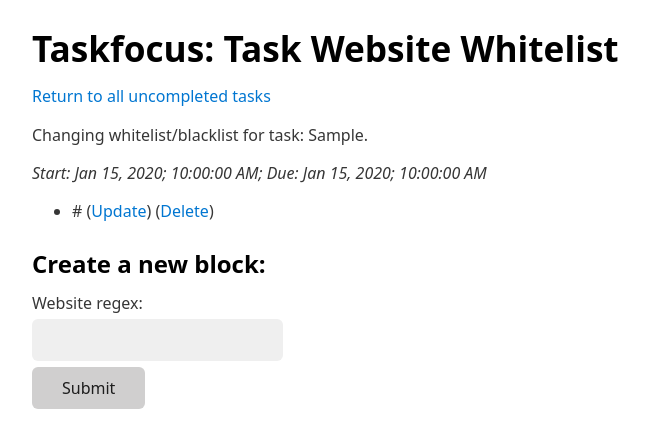
After one commit to bkf2020/taskfocus, a Django app: page /tasks/1/websites/ in a window 1280 px wide. The commit adds this page. Shown: the top 448 px of the page, without its empty margins (208-857 px from the left). Run offline with Django 5.2, Linux system fonts and the light colour scheme; tables that the repository leaves empty hold one stand-in row (values such as "Sample post").

Commit message:
Allow users to add/modify website blocks/whitelist

```diff
--- a/tasks/forms.py
+++ b/tasks/forms.py
@@ -1,11 +1,16 @@
 from django.forms import ModelForm, ValidationError
-from .models import Task
+from .models import Task, WebsiteBlock
 from django.utils import timezone
 
 class TaskForm(ModelForm):
     class Meta:
         model = Task
         fields = ["info", "start_time", "end_time", "whitelist"]
+
+class WebsiteBlockForm(ModelForm):
+    class Meta:
+        model = WebsiteBlock
+        fields = ["website_regex"]
 
 class TaskUpdateForm(ModelForm):
     class Meta:
@@ -17,3 +22,8 @@ class TaskUpdateForm(ModelForm):
         if end_time is not None and (end_time - timezone.now()).total_seconds() // 60 > 5:
             raise ValidationError("You cannot finish the task now. Only within the last five minutes")
         return cleaned_data
+
+class WebsiteBlockUpdateForm(ModelForm):
+    class Meta:
+        model = WebsiteBlock
+        fields = ["website_regex"]
--- a/tasks/models.py
+++ b/tasks/models.py
@@ -10,3 +10,4 @@ class Task(models.Model):
 
 class WebsiteBlock(models.Model):
     website_regex = models.CharField(default="", max_length=10000)
+    task_id = models.IntegerField(default=0)
--- /dev/null
+++ b/tasks/templates/tasks/task_website_list.html
@@ -0,0 +1,42 @@
+{% load static %}
+<!doctype html>
+<html lang="en">
+	<head>
+		<meta charset="utf-8">
+		<meta name="viewport" content="width=device-width, initial-scale=1, shrink-to-fit=no">
+        {% if current_task.whitelist %}
+		    <title>Taskfocus: Task Website Whitelist</title>
+        {% else %}
+            <title>Taskfocus: Task Website Blacklist</title>
+        {% endif %}
+		<link rel="stylesheet" href="https://cdn.jsdelivr.net/npm/water.css@2/out/water.css">
+	</head>
+    <body>
+        <main>
+        {% if current_task.whitelist %}
+		    <h1>Taskfocus: Task Website Whitelist</h1>
+        {% else %}
+            <h1>Taskfocus: Task Website Blacklist</h1>
+        {% endif %}
+        <a href="/tasks/">Return to all uncompleted tasks</a>
+        <p>
+            Changing whitelist/blacklist for task: {{ current_task.info }}.
+        </p>
+        <p><i>
+            Start: {{ current_task.start_time|date:"M d, Y; h:i:s A" }}; Due: {{ current_task.end_time|date:"M d, Y; h:i:s A" }}
+        </i></p>
+
+        <ul>
+            {% for website in website_list %}
+                <li>{{ website.website_regex }} (<a href="{% url 'website-block-update' website.id %}">Update</a>) (<a href="{% url 'website-block-delete' website.id %}">Delete</a>)</li>
+            {% endfor %}
+        </ul>
+        <h2>Create a new block:</h2>
+        <form method="POST">
+            {% csrf_token %}
+            {{ website_block_form }}
+            <button type="submit">Submit</button>
+        </form>
+        </main>
+    </body>
+</html>
--- a/tasks/templates/tasks/tasks_create_list.html
+++ b/tasks/templates/tasks/tasks_create_list.html
@@ -13,7 +13,7 @@
         <a href="{% url 'tasks-finished' %}">View tasks that are finished</a>
         <ul>
             {% for task in user_tasks %}
-                <li>{{ task.info }} (<a href="{% url 'tasks-update' task.id %}">Update</a>)</li>
+                <li>{{ task.info }} (<a href="{% url 'tasks-update' task.id %}">Update</a>) (<a href="{% url 'tasks-website-list' task.id %}">Blocklist/Whitelist</a>)</li>
                 <ul class="timer" curr-server-time="{{ current_server_time|date:'U' }}" start-time="{{ task.start_time|date:'U' }}" end-time="{{ task.end_time|date:'U' }}">
                     <li><i>Start: {{ task.start_time|date:"M d, Y; h:i:s A" }}</i></li>
                     <li><i>Due: {{ task.end_time|date:"M d, Y; h:i:s A" }}</i></li>
--- a/tasks/urls.py
+++ b/tasks/urls.py
@@ -1,9 +1,12 @@
 from django.urls import path
 from . import views
-from .views import TaskUpdateView
+from .views import TaskUpdateView, WebsiteBlockUpdateView, WebsiteBlockDeleteView
 
 urlpatterns = [
     path('', views.tasks_create_list, name='tasks-create-list'),
     path('finished/', views.task_finished_list, name='tasks-finished'),
     path('<int:pk>/update/', TaskUpdateView.as_view(), name='tasks-update'),
+    path('<int:pk>/websites/', views.task_website_list, name='tasks-website-list'),
+    path('website/<int:pk>/delete/', WebsiteBlockDeleteView.as_view(), name='website-block-delete'),
+    path('website/<int:pk>/update/', WebsiteBlockUpdateView.as_view(), name='website-block-update'),
 ]
--- a/tasks/views.py
+++ b/tasks/views.py
@@ -1,8 +1,8 @@
 from django.shortcuts import render, redirect
-from .forms import TaskForm, TaskUpdateForm
-from .models import Task
+from .forms import TaskForm, TaskUpdateForm, WebsiteBlockForm, WebsiteBlockUpdateForm
+from .models import Task, WebsiteBlock
 from django.urls import path, include
-from django.views.generic.edit import UpdateView
+from django.views.generic.edit import UpdateView, DeleteView
 from django.utils import timezone
 
 def tasks_create_list(request):
@@ -27,6 +27,29 @@ def tasks_create_list(request):
     }
     return render(request, 'tasks/tasks_create_list.html', context)
 
+def task_website_list(request, pk):
+    if Task.objects.filter(id=pk).all().count() == 0:
+        return redirect('/tasks/')
+    current_task = Task.objects.filter(id=pk).first()
+    if request.method == 'POST':
+        website_block_form = WebsiteBlockForm(request.POST)
+        if website_block_form.is_valid():
+            new_website = WebsiteBlock(
+                website_regex=website_block_form.cleaned_data.get('website_regex'),
+                task_id=pk
+            )
+            new_website.save()
+            return redirect(f'/tasks/{pk}/websites/')
+    else:
+        website_block_form = WebsiteBlockForm()
+    website_list = WebsiteBlock.objects.filter(task_id=pk).order_by("id")
+    context = {
+        'website_block_form': website_block_form,
+        'website_list': website_list,
+        'current_task': current_task
+    }
+    return render(request, 'tasks/task_website_list.html', context)
+
 def task_finished_list(request):
     user_tasks = Task.objects.filter(completed=True).order_by("-id")
     context = {
@@ -40,3 +63,16 @@ class TaskUpdateView(UpdateView):
     template_name_suffix = '_update_form'
     def get_success_url(self):
         return f"/tasks/"
+
+class WebsiteBlockDeleteView(DeleteView):
+    model = WebsiteBlock
+    template_name_suffix = '_confirm_delete'
+    def get_success_url(self):
+        return f"/tasks/{self.get_object().task_id}/websites/"
+
+class WebsiteBlockUpdateView(UpdateView):
+    model = WebsiteBlock
+    form_class = WebsiteBlockUpdateForm
+    template_name_suffix = '_update_form'
+    def get_success_url(self):
+        return f"/tasks/{self.get_object().task_id}/websites/"
```
Also changed, not shown: tasks/templates/tasks/websiteblock_confirm_delete.html (added, +22 -0 lines), tasks/templates/tasks/websiteblock_update_form.html (added, +21 -0 lines), tasks/migrations/0004_websiteblock_task_id.py (added).
